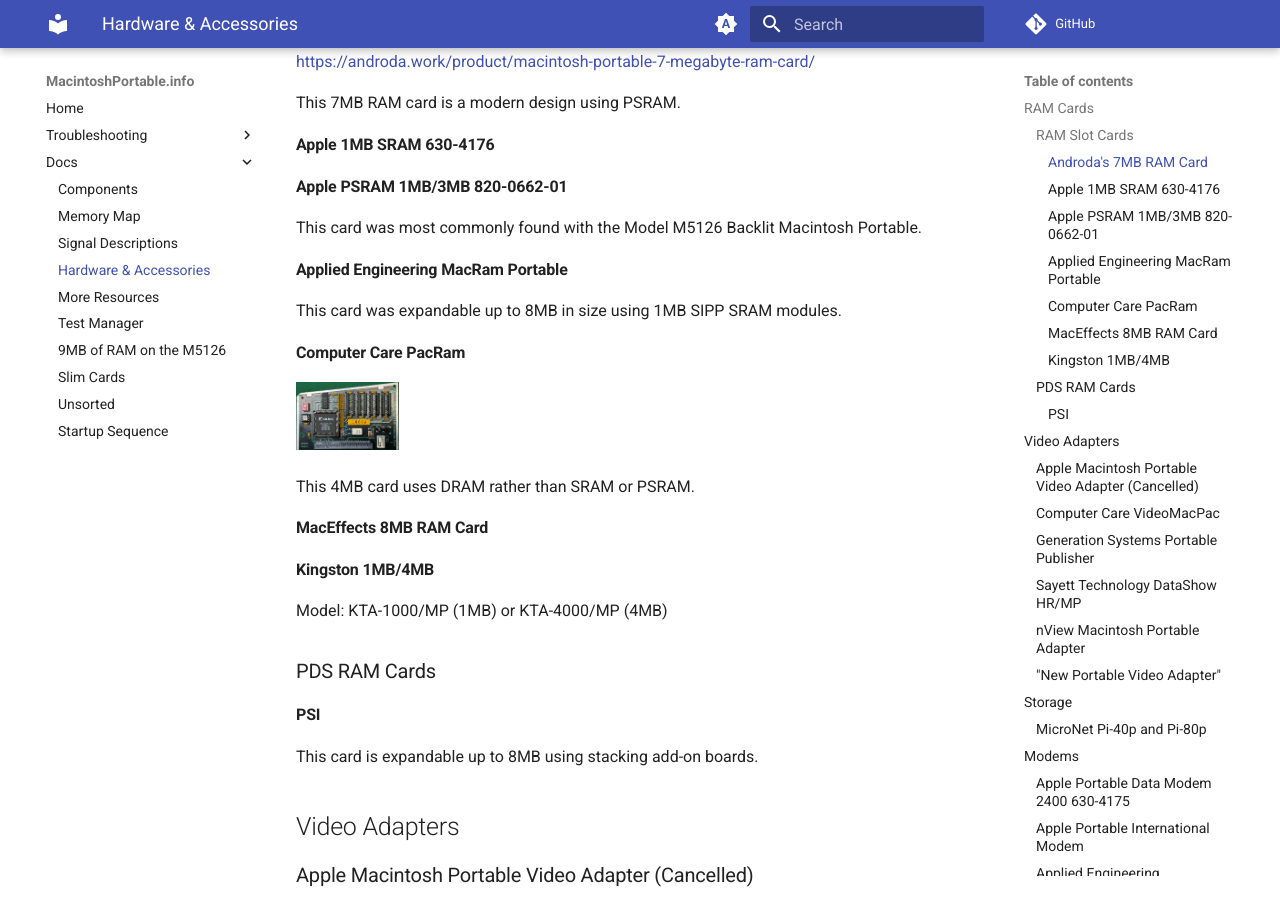
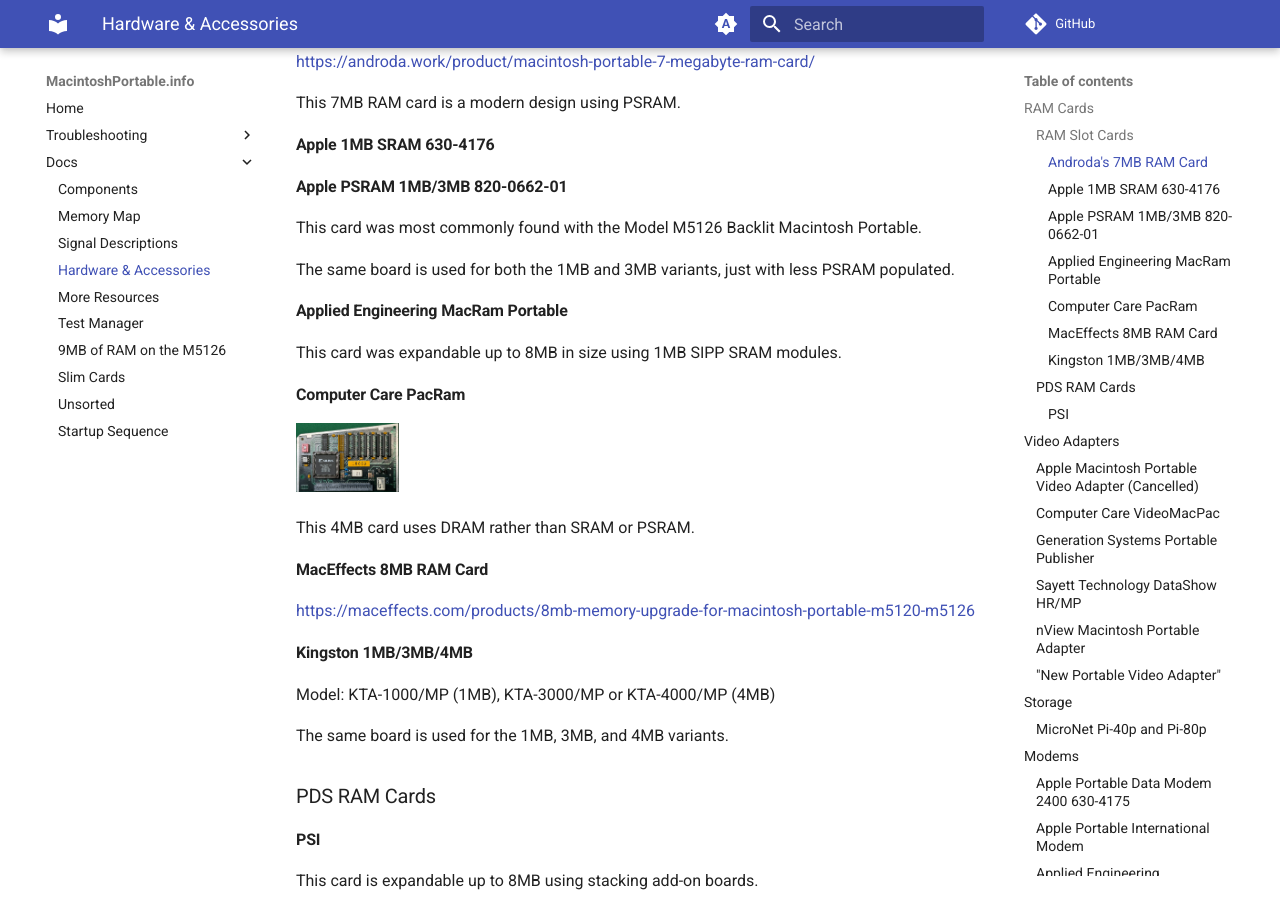
Before and after one commit to rezafouladian/MacintoshPortable, an MkDocs documentation site: the page built from docs/HardwareAndAccessories.md, in a window 1280 px wide and 900 px high, scrolled down 364 px. Built offline with MkDocs 1.6.1 and Material for MkDocs 9.7.7, drawn with Linux system fonts in a browser that asks for light colours; comment, search, counter and statistics services are not loaded.

Commit message:
Add more ram card details

```diff
--- a/docs/HardwareAndAccessories.md
+++ b/docs/HardwareAndAccessories.md
@@ -14,6 +14,8 @@ This 7MB RAM card is a modern design using PSRAM.
 
 This card was most commonly found with the Model M5126 Backlit Macintosh Portable.
 
+The same board is used for both the 1MB and 3MB variants, just with less PSRAM populated.
+
 #### Applied Engineering MacRam Portable
 
 This card was expandable up to 8MB in size using 1MB SIPP SRAM modules.
@@ -25,9 +27,13 @@ This 4MB card uses DRAM rather than SRAM or PSRAM.
 
 #### MacEffects 8MB RAM Card
 
-#### Kingston 1MB/4MB
+[https://maceffects.com/products/8mb-memory-upgrade-for-macintosh-portable-m5120-m5126](https://maceffects.com/products/8mb-memory-upgrade-for-macintosh-portable-m5120-m5126)
 
-Model: KTA-1000/MP (1MB) or KTA-4000/MP (4MB)
+#### Kingston 1MB/3MB/4MB
+
+Model: KTA-1000/MP (1MB), KTA-3000/MP or KTA-4000/MP (4MB)
+
+The same board is used for the 1MB, 3MB, and 4MB variants.
 
 ### PDS RAM Cards
 
```
